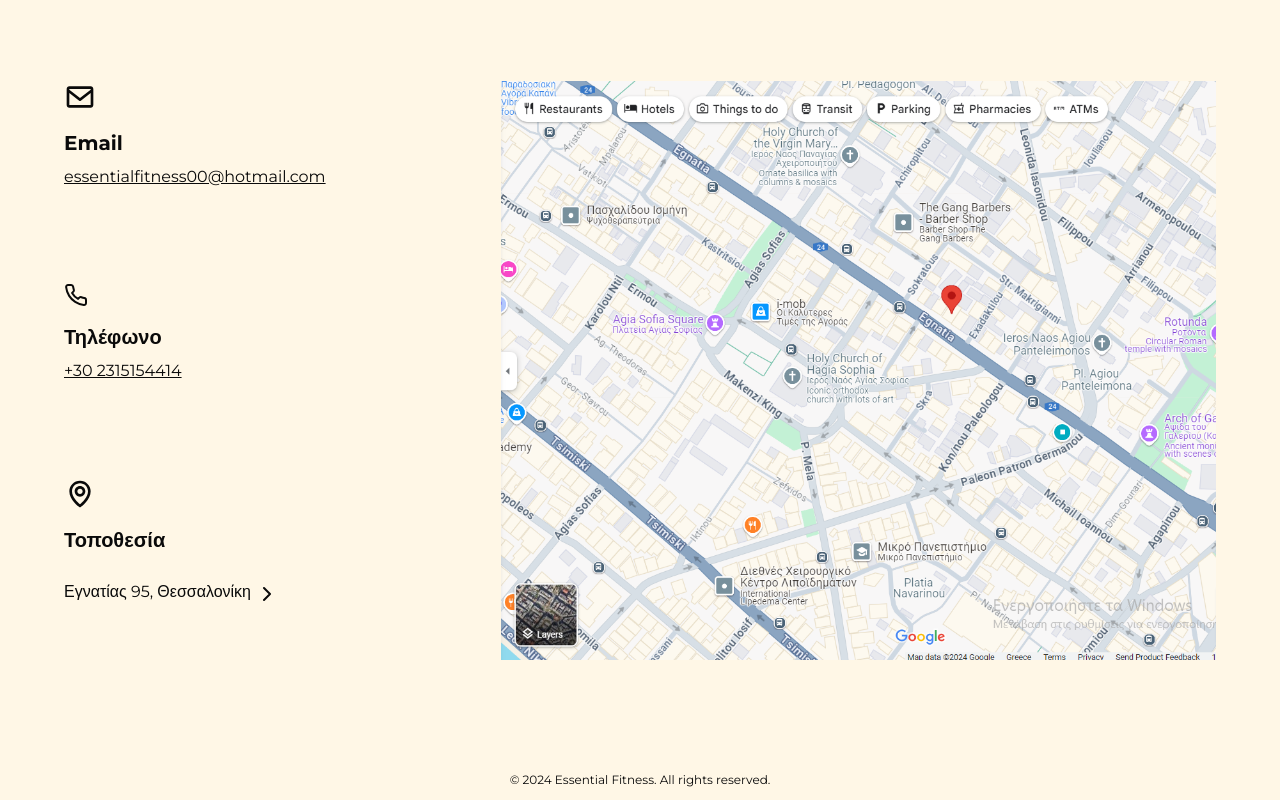
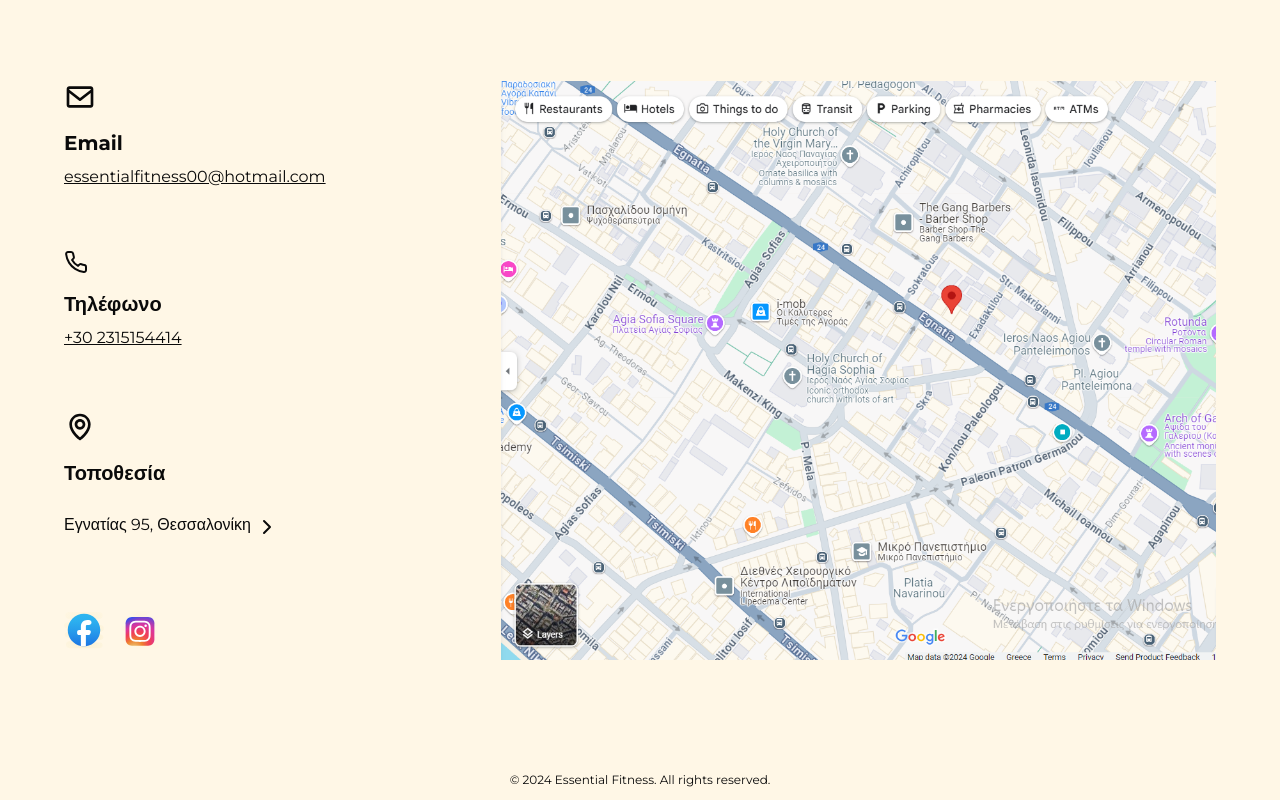
Before and after one commit to giannis198/FitnessWebsite, a Next.js app: page / in a window 1280 px wide. Shown: the part 1952-2752 px from the top of the page. Built offline with nearby package versions, Linux system fonts and the light colour scheme.

Commit message:
3:refactor code

```diff
--- a/components/Contact14.tsx
+++ b/components/Contact14.tsx
@@ -92,6 +92,23 @@ export const Contact14 = () => {
               </Link>
             </div>
           </div>
+          <div className='flex items-center space-x-4'>
+            <Link href='https://www.facebook.com/profile.php?id=61550994177401'>
+              <Image
+                src={facebook}
+                alt='facebook'
+                className='h-6 w-6 md:block md:h-10 md:w-10'
+              />
+            </Link>
+
+            <Link href='https://www.instagram.com/essential_fitness__?igsh=cm5meTdscnZpZHhk'>
+              <Image
+                src={instagram}
+                alt='instagram'
+                className='h-6 w-6 md:block md:h-10 md:w-10'
+              />
+            </Link>
+          </div>
         </div>
         <div className='hidden lg:block'>
           <Link
```
